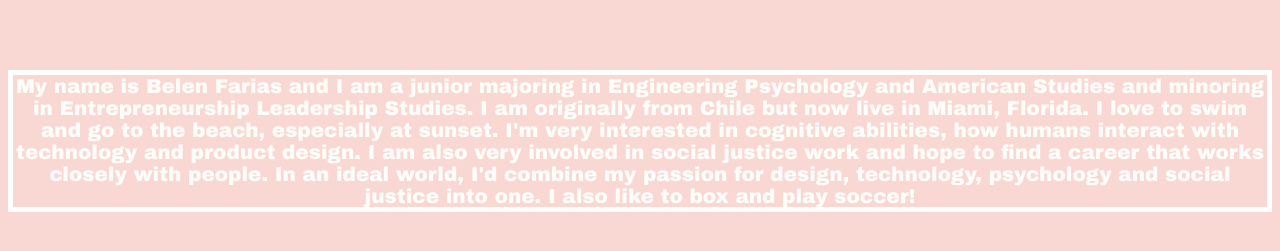
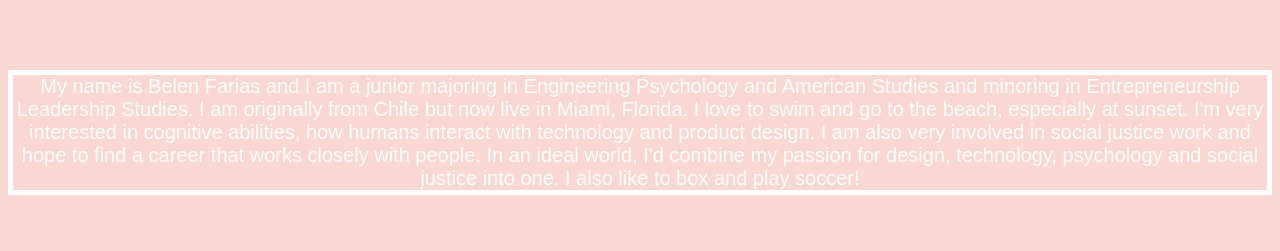
Before and after one commit to belenfarias/belenfarias.github.io, a plain HTML site: page bio.html in a window 1280 px wide. Shown: the part 229-480 px from the top of the page. Drawn offline with Linux system fonts and the light colour scheme.

Commit message:
Fixed fonts

```diff
--- a/bio.css
+++ b/bio.css
@@ -15,7 +15,7 @@ h1 {
 p {
   text-align:center;
   color: #FCFCF9;
-  font-family: Arial Black;
+  font-family: Arial;
   font-size: 20px;
   border-style: solid;
   border-color: white;
```
